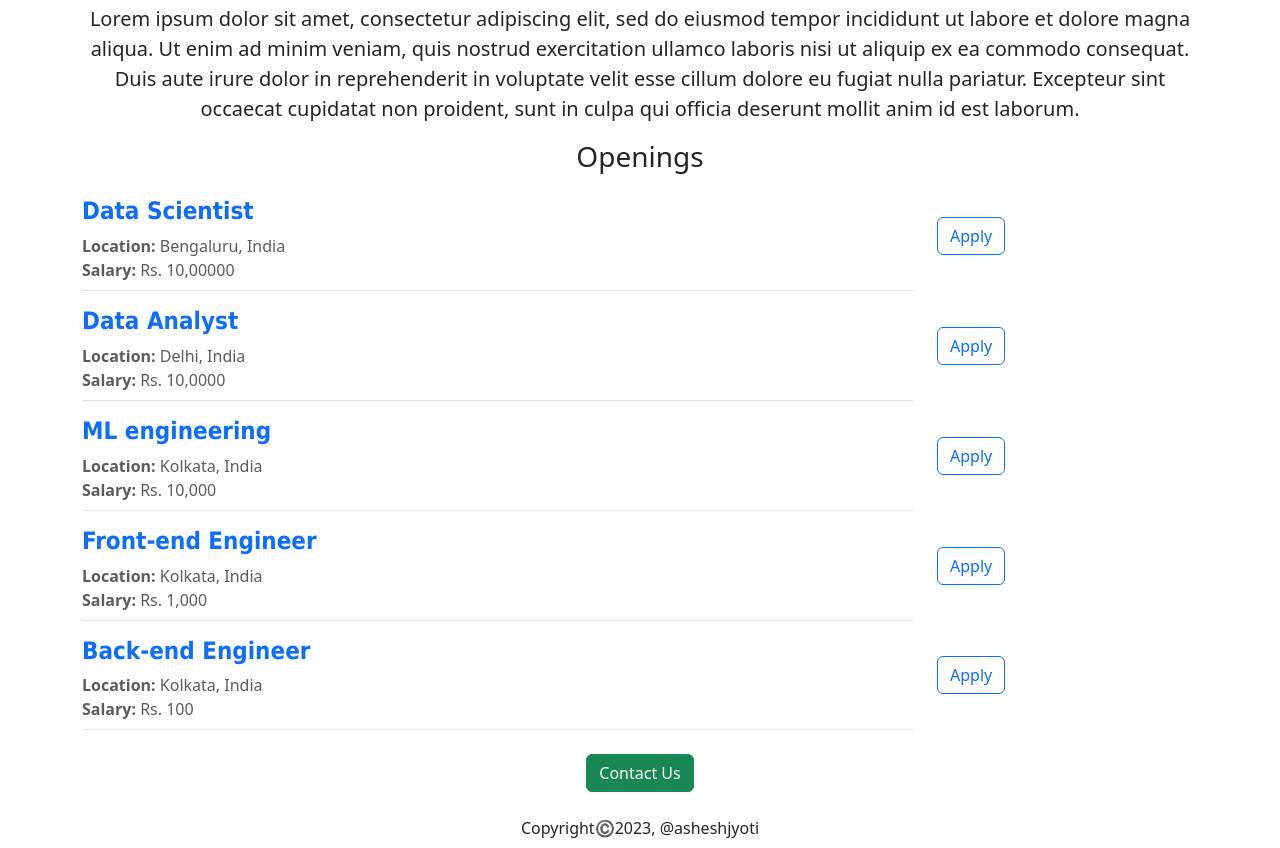
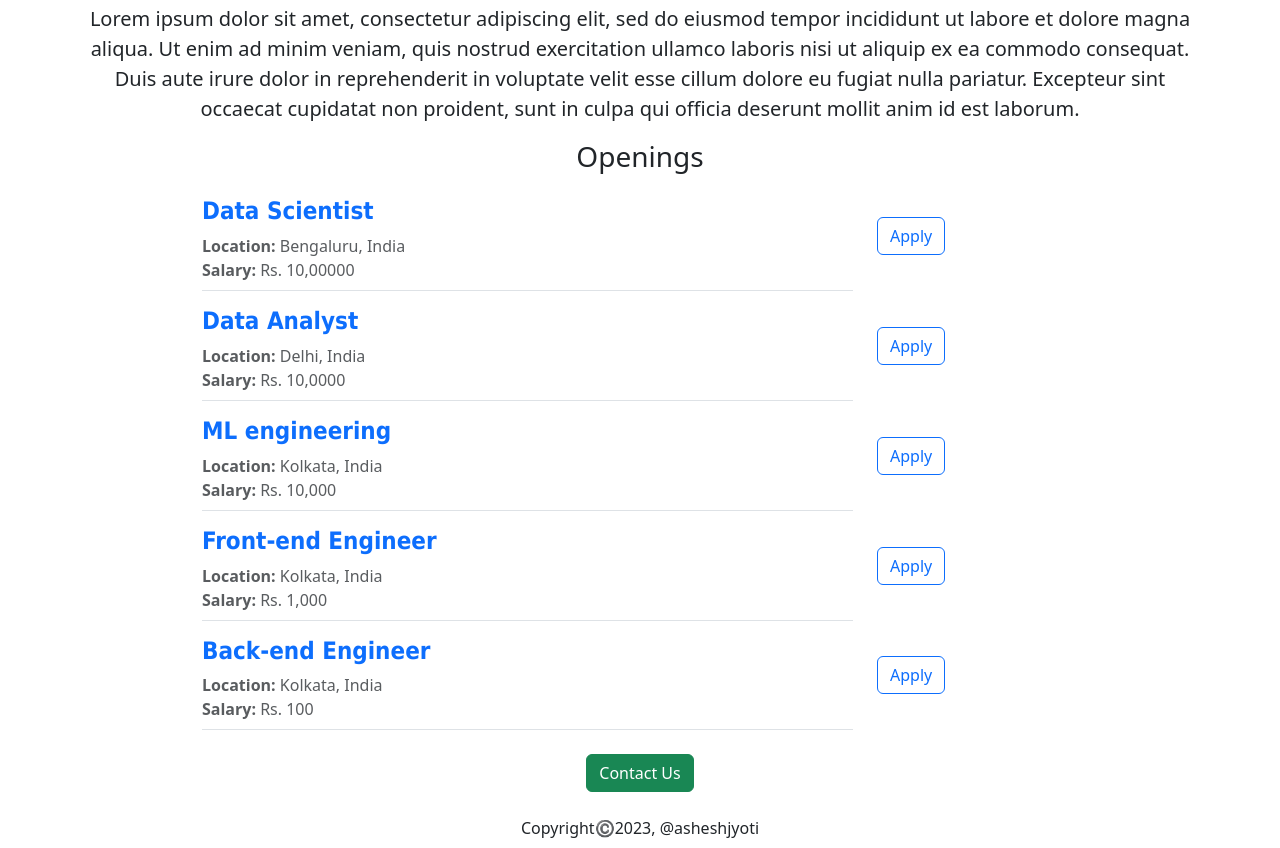
Before and after one commit to asheshjyotii/web_app, a Flask app: page / in a window 1280 px wide. Shown: the part 413-1261 px from the top of the page. Run offline with Flask 3, Linux system fonts and the light colour scheme.

Commit message:
centered the jobs

```diff
--- a/templates/joblisting.html
+++ b/templates/joblisting.html
@@ -1,4 +1,4 @@
-<div class="row">
+<div class="row mx-auto" style="width: 900px;">
     <div class="col-9">
         <h4 style="font-size: x-large; font-family: tahoma;font-weight:bold;  " class=" text-primary text-opacity-630 mt-3">
             {{jobs['title']}}
```
